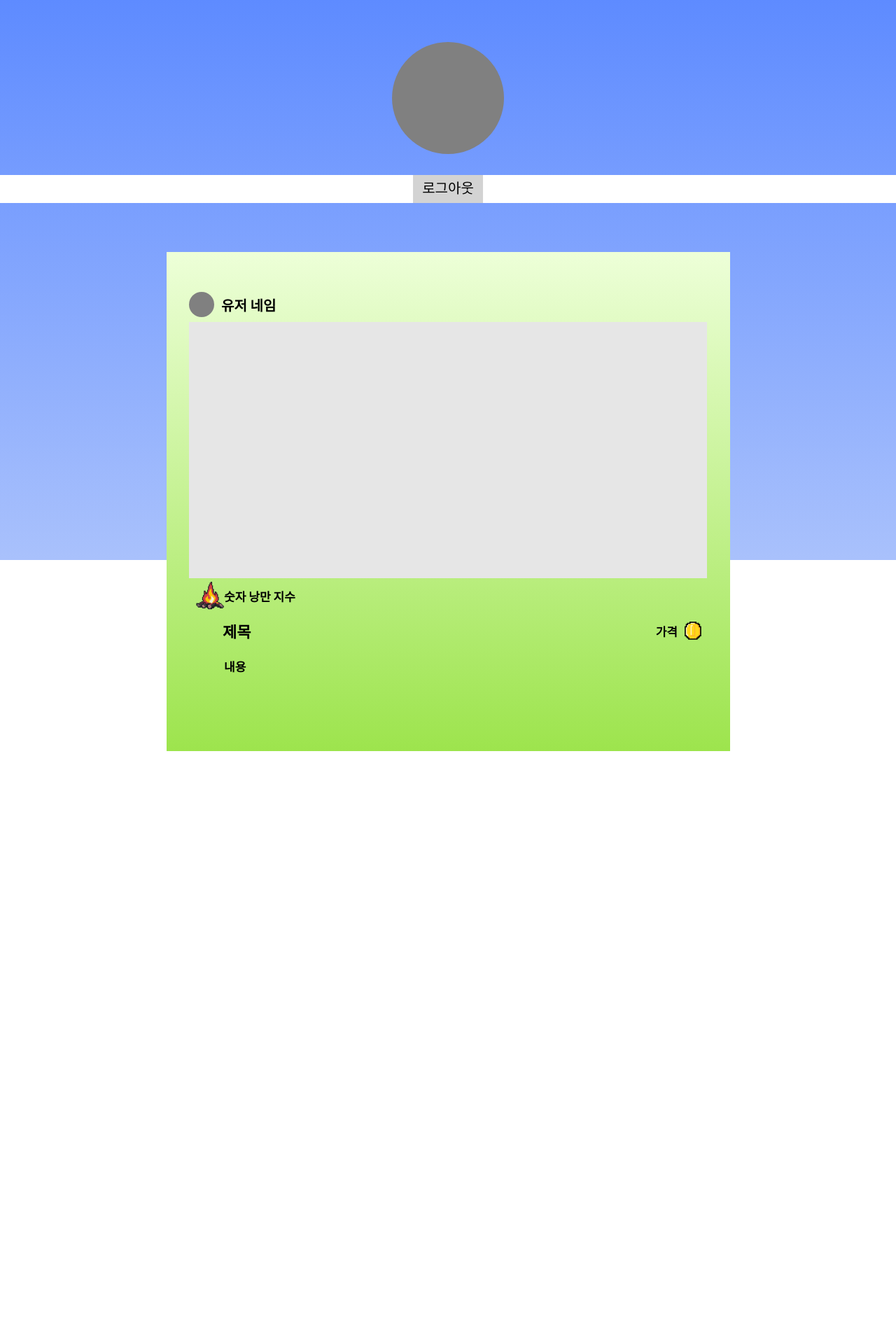
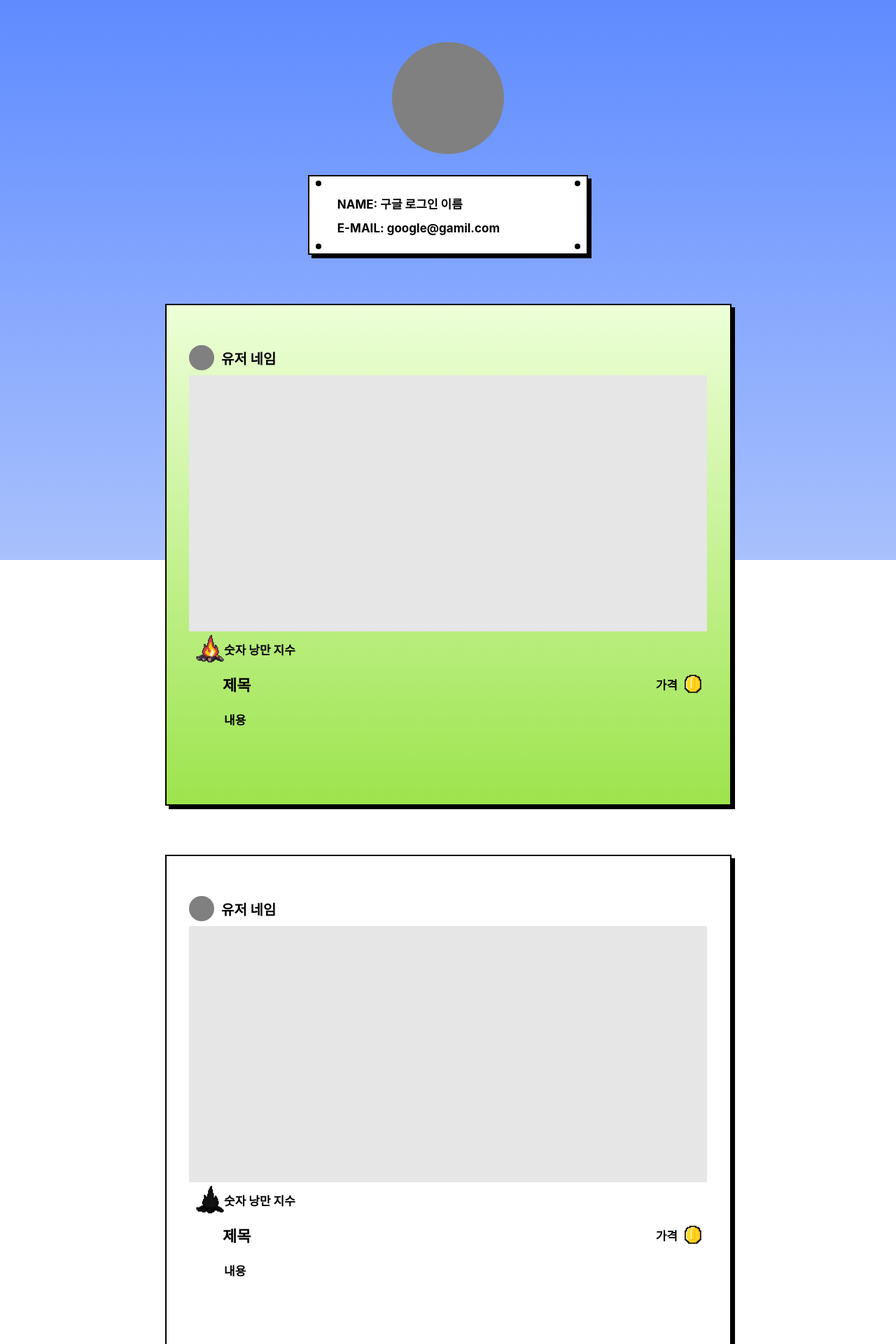
Before and after one commit to ROWELLI/Meojeori_Front, a React (Create React App) app in the folder meojeori/: page /Mypage in a window 1280 px wide. Shown: the top 1920 px of the page at 70% size. Before the commit the page ends 1073 px from the top, so only its background shows below. Built offline with nearby package versions, Linux system fonts and the light colour scheme.

Commit message:
온유: Mypage, Axios복붙

```diff
--- a/meojeori/src/Pages/DetailPage/DetailPage.js
+++ b/meojeori/src/Pages/DetailPage/DetailPage.js
@@ -8,7 +8,7 @@ function DetailPage() {
     return (
         <div>
             <Container Width="100vw" Height="100vh" Background="linear-gradient(to bottom, #5E8BFF, #A9C1FC)">
-            <Container Width="805px" Height="713px" Align="top" MarginTop="70px" Shadow="10px 10px 0px 0px rgba(0, 0, 0, 1);">
+            <Container Border="2px solid black" Width="805px" Height="713px" Align="top" MarginTop="50px" Shadow="10px 10px 0px 0px rgba(0, 0, 0, 1);">
                 <Container Background="linear-gradient(to bottom, #EDFFD8, #9DE44D)" Color="#D9D9D9" Height="713px" Direction="column" Justify="top">
                     <Container MarginTop="50px" Width="740px" Height="50px" Justify="left" Color="transparent">
                         <Circle Width="36px" Height="36px" />
@@ -20,12 +20,12 @@ function DetailPage() {
                             <img src={fire} alt="이미지 설명" />
                         </Container>
                         <Container Justify="left" Width="680px" Color="transparent">
-                            <Text fontSize="17px" FontWeight="bold" MarginLeft="0px">숫자 낭만 지수</Text>
+                            <Text fontSize="17px" FontWeight="bolder" MarginLeft="10px">숫자 낭만 지수</Text>
                         </Container>
                     </Container>
                     <Container Width="740px" Height="50px" Color="transparent">
                         <Container Justify="left" Width="570px" MarginLeft="30px" Color="transparent">
-                            <Text fontSize="22px" FontWeight="bold" MarginLeft="10px">제목</Text>
+                            <Text fontSize="22px" FontWeight="bolder" MarginLeft="10px">제목</Text>
                         </Container>
                         <Container Justify="right" Width="90px" Color="transparent">
                             <Text fontSize="17px">가격</Text>
@@ -46,6 +46,7 @@ function DetailPage() {
 }
 
 export const Container = styled.div`
+    border: ${(props) => props.Border};
     margin-top: ${(props) => props.MarginTop};
     background: ${(props) => props.Background}; /* 그라데이션 배경 설정 */
     background-color: ${(props) => props.Color || "white"};
--- a/meojeori/src/Pages/Mypage/Mypage.js
+++ b/meojeori/src/Pages/Mypage/Mypage.js
@@ -2,6 +2,7 @@ import react from "react";
 import styled from 'styled-components';
 import fire from './fire.png';
 import coin from './coin.png';
+import offfire from './offfire.png'
 
 function Mypage() {
     return (
@@ -10,10 +11,22 @@ function Mypage() {
             <Container Height="220px" MarginTop="30px" Color="transparent">
                 <Circle Width="160px" Height="160px"></Circle>
             </Container>
-            <Container Width="396px" Weight="110px" Color="White"></Container>
-            <Container><IconButton Height="40px" Width="100px"><Text fontSize="20px">로그아웃</Text></IconButton></Container>
 
-            <Container Width="805px" Height="713px" Align="top" MarginTop="70px" Shadow="10px 10px 0px 0px rgba(0, 0, 0, 1);">
+            <Container Color="transparent"><Container Border="2px solid black" Width="396px" Height="110px" Color="white" Shadow="5px 5px 0px 0px rgba(0, 0, 0, 1)">
+                <Container Width="10px"><Circle Width="8px" Height="8px" Color="black"></Circle></Container>
+                <Container Width="360px"></Container>
+                <Container Width="10px"><Circle Width="8px" Height="8px" Color="black"></Circle></Container>
+                <Container Width="90%" Justify="left"><Text fontSize="17px" MarginLeft="20px">NAME: 구글 로그인 이름</Text></Container>
+                <Container Width="90%" Justify="left"><Text fontSize="17px" MarginLeft="20px">E-MAIL: google@gamil.com</Text></Container>
+                <Container>
+
+                <Container Width="10px"><Circle Width="8px" Height="8px" Color="black"></Circle></Container>
+                <Container Width="360px"></Container>
+                <Container Width="10px"><Circle Width="8px" Height="8px" Color="black"></Circle></Container>
+                </Container>
+                </Container></Container>
+
+            <Container Border="2px solid black" Width="805px" Height="713px" Align="top" MarginTop="70px" Shadow="5px 5px 0px 0px rgba(0, 0, 0, 1);">
                 <Container Background="linear-gradient(to bottom, #EDFFD8, #9DE44D)" Color="#D9D9D9" Height="713px" Direction="column" Justify="top">
                     <Container MarginTop="50px" Width="740px" Height="50px" Justify="left" Color="transparent">
                         <Circle Width="36px" Height="36px" />
@@ -43,6 +56,38 @@ function Mypage() {
                         <Text fontSize="17px">내용</Text>
                     </Container>
                 </Container>
+
+            </Container>
+            <Container Border="2px solid black" Width="805px" Height="713px" Align="top" MarginTop="70px" Shadow="5px 5px 0px 0px rgba(0, 0, 0, 1);">
+                <Container Color="white" Height="713px" Direction="column" Justify="top">
+                    <Container MarginTop="50px" Width="740px" Height="50px" Justify="left" Color="transparent">
+                        <Circle Width="36px" Height="36px" />
+                        <Text fontSize="20px" MarginLeft="10px">유저 네임</Text>
+                    </Container>
+                    <Container Color="#E6E6E6" Width="740px" Height="366px" Align="top"></Container>
+                    <Container Width="740px" Height="50px" Color="transparent">
+                        <Container Width="40px" Height="40px" Color="transparent">
+                            <img src={offfire} alt="이미지 설명" />
+                        </Container>
+                        <Container Justify="left" Width="680px" Color="transparent">
+                            <Text fontSize="17px" FontWeight="bold" MarginLeft="0px">숫자 낭만 지수</Text>
+                        </Container>
+                    </Container>
+                    <Container Width="740px" Height="50px" Color="transparent">
+                        <Container Justify="left" Width="570px" MarginLeft="30px" Color="transparent">
+                            <Text fontSize="22px" FontWeight="bold" MarginLeft="10px">제목</Text>
+                        </Container>
+                        <Container Justify="right" Width="90px" Color="transparent">
+                            <Text fontSize="17px">가격</Text>
+                        </Container>
+                        <Container Width="24px" Height="26px" Color="transparent" MarginLeft="10px">
+                            <img src={coin} alt="이미지 설명" />
+                        </Container>
+                    </Container>
+                    <Container MarginLeft="40px" Width="680px" Height="50px" Justify="left" Color="transparent">
+                        <Text fontSize="17px">내용</Text>
+                    </Container>
+                </Container>
             </Container>
             </Container>
         </div>
@@ -50,6 +95,7 @@ function Mypage() {
 }
 
 export const Container = styled.div`
+    border: ${(props) => props.Border};
     margin-top: ${(props) => props.MarginTop};
     background: ${(props) => props.Background}; /* 그라데이션 배경 설정 */
     background-color:  ${(props) => props.Color || "white"};
@@ -61,6 +107,7 @@ export const Container = styled.div`
     margin-left: ${(props) => props.MarginLeft || '0px'};
     flex-direction: ${(props) => props.Direction || 'none'};; /* 세로 방향으로 아이템 나열 */
     flex-wrap: wrap;
+    box-shadow: ${(props) => props.Shadow || 'none'};
 `;
 
 export const Circle = styled.div`
@@ -82,17 +129,5 @@ export const Text = styled.div`
     text-decoration :  ${(props) => props.TextDeco || "none"};
 `;
 
-const IconButton = styled.button`
-    background-color: lightgray;
-    line-height: 0;
-    border: none;
-    width: ${(props) => props.Width};  //props로 width가변값으로 만들기
-    padding: 0px;
-    height: ${(props) => props.Height};  //props로 height가변값으로 만들기
-    margin-left: ${(props) => props.MarginLeft};
-    &:hover{
-        background-color: gray;
-    }
-    `;
 
 export default Mypage;
```
Also changed, not shown: meojeori/src/AxiosAPI.js (added), meojeori/src/Pages/Mypage/offfire.png (added), 1 other file (tests, documents, lock files or other folders).
